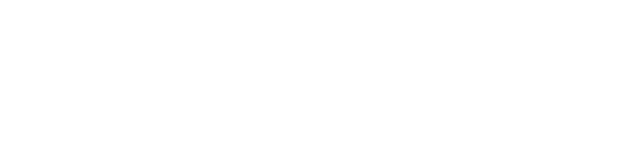
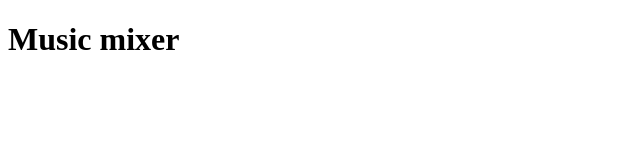
Before and after one commit to Harssh07/Chaudhary_harsh_chaudhari_vasishth_music_mixer, a plain HTML site: page index.html in a window 1280 px wide. Shown: the whole page, without its empty margins (0-640 px from the left). Drawn offline with Linux system fonts and the light colour scheme.

Commit message:
updating files

```diff
--- a/index.html
+++ b/index.html
@@ -4,9 +4,10 @@
     <meta charset="UTF-8">
     <meta http-equiv="X-UA-Compatible" content="IE=edge">
     <meta name="viewport" content="width=device-width, initial-scale=1.0">
-    <title>Document</title>
+    <title>Music mixer</title>
 </head>
 <body>
-
+    <h1>Music mixer</h1>
+    <script src="./js/main.js"></script>
 </body>
 </html>
--- a/js/main.js
+++ b/js/main.js
@@ -0,0 +1 @@
+console.log('Js file connected')
```
